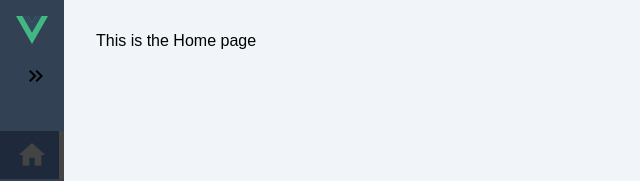
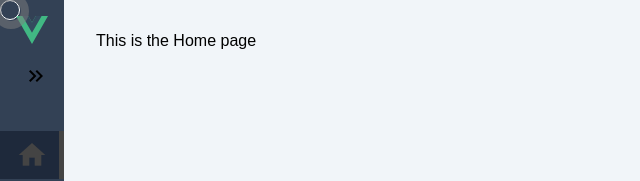
Before and after one commit to netflams10/netflams10.github.io, a Vue app: page / in a window 1280 px wide. Shown: the top 181 px of the page, without its empty margins (0-640 px from the left). Built offline with nearby package versions, Linux system fonts and the light colour scheme; a web font is replaced by a local one.

Commit message:
update: cursor design is in progress

```diff
--- a/index.html
+++ b/index.html
@@ -12,7 +12,29 @@
     <title>Opeyemi [Isaiah]</title>
   </head>
   <body>
+    <div class="cursor"></div>
+
     <div id="app"></div>
+    <script>
+      const cursor = document.querySelector(".cursor");
+
+      document.addEventListener("mousemove", (e) => {
+        cursor.setAttribute(
+          "style",
+          "top: " + (e.pageY - 10) + "px; left: " + (e.pageX - 10) + "px;"
+        );
+      });
+
+      document.addEventListener("click", (e) => {
+        cursor.classList.add("expands");
+
+        setTimeout(() => {
+          cursor.classList.remove("expands");
+        }, 500);
+      });
+
+
+    </script>
     <script type="module" src="/src/main.js"></script>
   </body>
 </html>
--- a/src/App.vue
+++ b/src/App.vue
@@ -1,9 +1,9 @@
+<template>
+  <Theme />
+</template>
+
 <script setup>
 import Theme from "./theme/Theme.vue";
 </script>
 
-<template>
-  <Theme />
-</template>
-
 <style lang="scss"></style>
--- a/src/assets/scss/main.scss
+++ b/src/assets/scss/main.scss
@@ -21,6 +21,8 @@
 
 body {
   background: var(--light);
+  cursor: none;
+  // height: 100vh;
 }
 
 button {
@@ -36,9 +38,69 @@ button {
   main {
     flex: 1 1 0;
     padding: 2rem;
+    overflow: hidden;
 
     @media screens and (max-width: 768px) {
       padding-left: 6rem;
     }
   }
 }
+
+.cursor {
+  width: 20px;
+  height: 20px;
+  border: 1px solid white;
+  border-radius: 50%;
+  position: absolute;
+  transition: 150ms ease-out;
+  animation: cursorAnim 0.5s infinite alternate;
+}
+
+.cursor::after {
+  content: "";
+  width: 20px;
+  height: 20px;
+  position: absolute;
+  border: 8px solid grey;
+  border-radius: 50%;
+  opacity: 0.5;
+  top: -8px;
+  left: -8px;
+  animation: cursorAfterEffect 0.5s infinite alternate;
+}
+
+.expands {
+  animation: clickExpands 0.5s forwards;
+  border: 1px solid red;
+}
+
+@keyframes cursorAnim {
+  from {
+    transform: scale(1);
+  }
+  to {
+    transform: scale(0.7);
+  }
+}
+
+@keyframes cursorAfterEffect {
+  from {
+    transform: scale(1);
+  }
+  to {
+    transform: scale(0.4);
+  }
+}
+
+@keyframes clickExpands {
+  0% {
+    transform: scale(1);
+  }
+  50% {
+    transform: scale(3);
+  }
+  100% {
+    transform: scale(1);
+    opacity: 0;
+  }
+}
--- a/src/theme/components/Main.vue
+++ b/src/theme/components/Main.vue
@@ -1,3 +1,5 @@
 <template>
   <div class="main"><RouterView /></div>
 </template>
+
+<style scoped></style>
```
